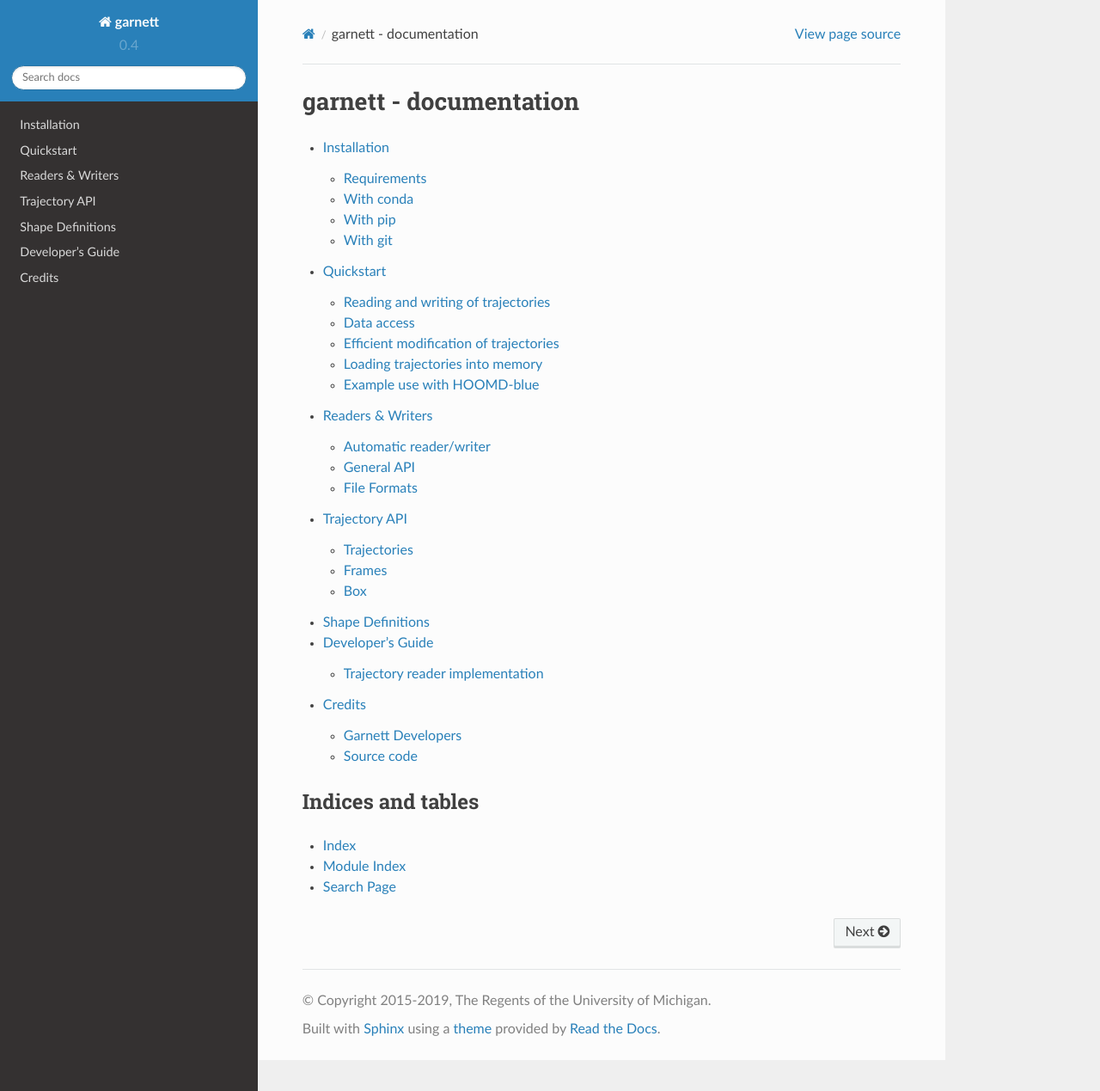
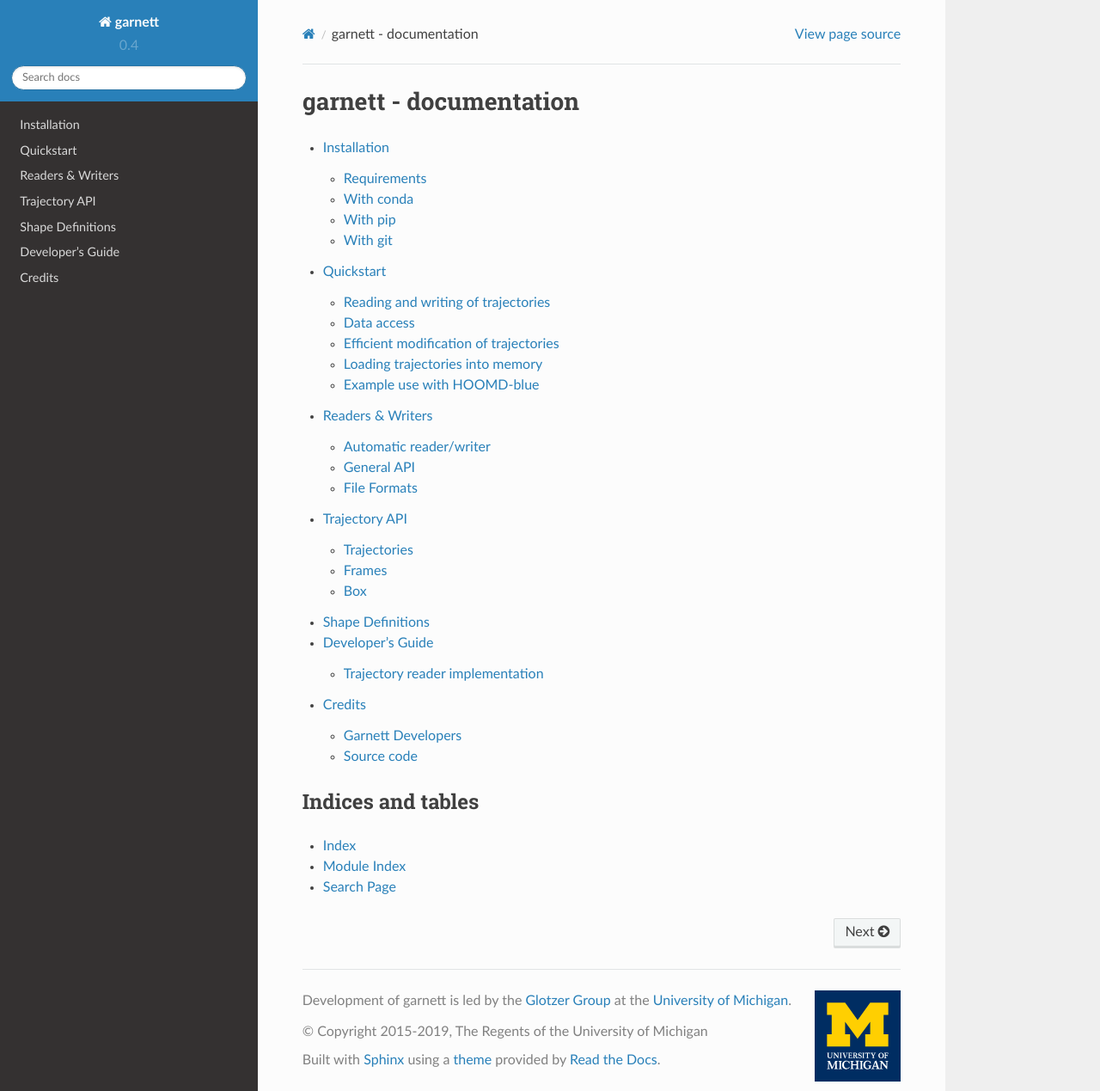
Before and after one commit to glotzerlab/garnett, a Sphinx documentation site: the page built from doc/index.rst, in a window 1280 px wide and 1269 px high. Shown: the whole window at 86% size. Built offline with Sphinx 7.4.7 and the Read the Docs theme 2.0.0, drawn with Linux system fonts in a browser that asks for light colours.

Commit message:
Use Regents copyright info and Michigan logo in footer.

```diff
--- /dev/null
+++ b/doc/_templates/footer.html
@@ -0,0 +1,41 @@
+<footer>
+  {% if (theme_prev_next_buttons_location == 'bottom' or theme_prev_next_buttons_location == 'both') and (next or prev) %}
+    <div class="rst-footer-buttons" role="navigation" aria-label="footer navigation">
+      {% if next %}
+        <a href="{{ next.link|e }}" class="btn btn-neutral float-right" title="{{ next.title|striptags|e }}" accesskey="n" rel="next">{{ _('Next') }} <span class="fa fa-arrow-circle-right"></span></a>
+      {% endif %}
+      {% if prev %}
+        <a href="{{ prev.link|e }}" class="btn btn-neutral float-left" title="{{ prev.title|striptags|e }}" accesskey="p" rel="prev"><span class="fa fa-arrow-circle-left"></span> {{ _('Previous') }}</a>
+      {% endif %}
+    </div>
+  {% endif %}
+
+  <hr/>
+
+  <div role="contentinfo">
+    <a href="http://umich.edu">
+    <img src="{{ pathto('_static/umich-block-M.svg', 1) }}" alt="University of Michigan logo" style="width: 100px; float: right;" />
+    </a>
+
+    <p>Development of {{ project }} is led by the <a href="https://glotzerlab.engin.umich.edu">Glotzer Group</a> at the <a href="https://umich.edu">University of Michigan</a>.
+    </p>
+
+    <p>
+    {%- if show_copyright %}
+      {%- if hasdoc('copyright') %}
+        {% trans path=pathto('copyright'), copyright=copyright|e %}&copy; <a href="{{ path }}">Copyright</a> {{ copyright }}{% endtrans %}
+      {%- else %}
+        {% trans copyright=copyright|e %}&copy; Copyright {{ copyright }}{% endtrans %}
+      {%- endif %}
+    {%- endif %}
+
+    </p>
+  </div>
+
+  {%- if show_sphinx %}
+  {% trans %}Built with <a href="http://sphinx-doc.org/">Sphinx</a> using a <a href="https://github.com/rtfd/sphinx_rtd_theme">theme</a> provided by <a href="https://readthedocs.org">Read the Docs</a>{% endtrans %}.
+  {%- endif %}
+
+  {%- block extrafooter %} {% endblock %}
+
+</footer>
--- a/doc/conf.py
+++ b/doc/conf.py
@@ -57,6 +57,7 @@
 # General information about the project.
 project = 'garnett'
 copyright = '2015-2019, The Regents of the University of Michigan'
+author = 'The Regents of the University of Michigan'
 
 # The version info for the project you're documenting, acts as replacement for
 # |version| and |release|, also used in various other places throughout the
```
Also changed, not shown: doc/_static/umich-block-M.svg (added), 1 other file.
